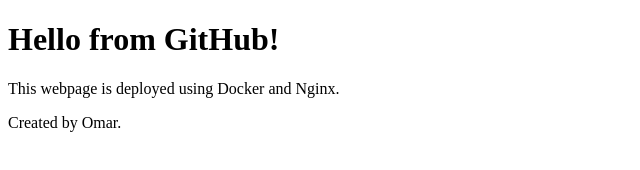
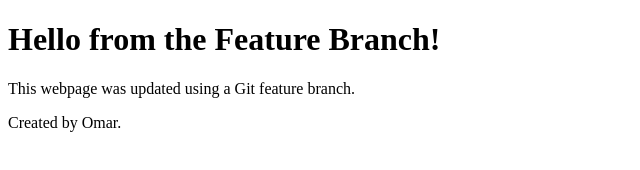
Before and after one commit to omarroshan/docker-github-demo, a plain HTML site: page index.html in a window 1280 px wide. Shown: the whole page, without its empty margins (0-640 px from the left). Drawn offline with Linux system fonts and the light colour scheme.

Commit message:
Update webpage content

```diff
--- a/index.html
+++ b/index.html
@@ -4,8 +4,8 @@
     <title>Docker GitHub Demo</title>
 </head>
 <body>
-    <h1>Hello from GitHub!</h1>
-    <p>This webpage is deployed using Docker and Nginx.</p>
+    <h1>Hello from the Feature Branch!</h1>
+    <p>This webpage was updated using a Git feature branch.</p>
     <p>Created by Omar.</p>
 </body>
 </html>
```
